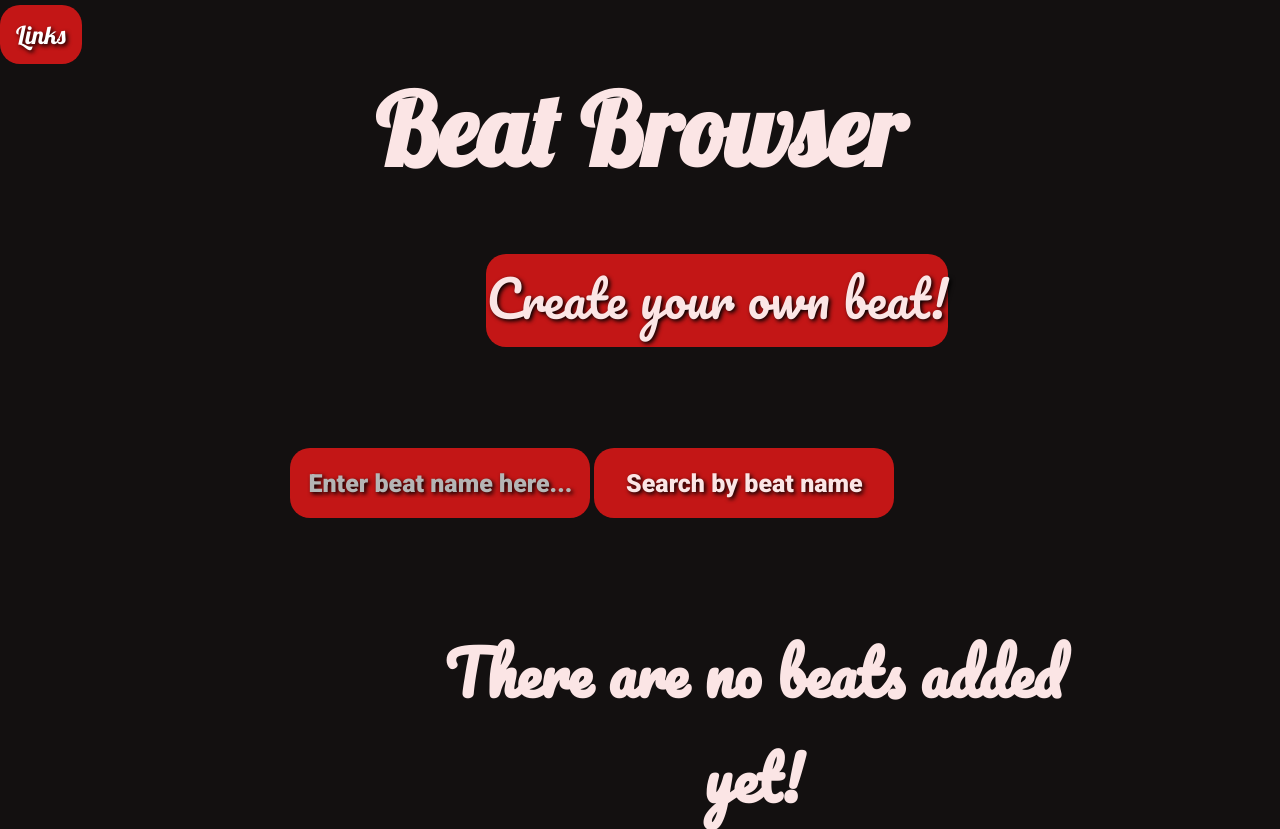
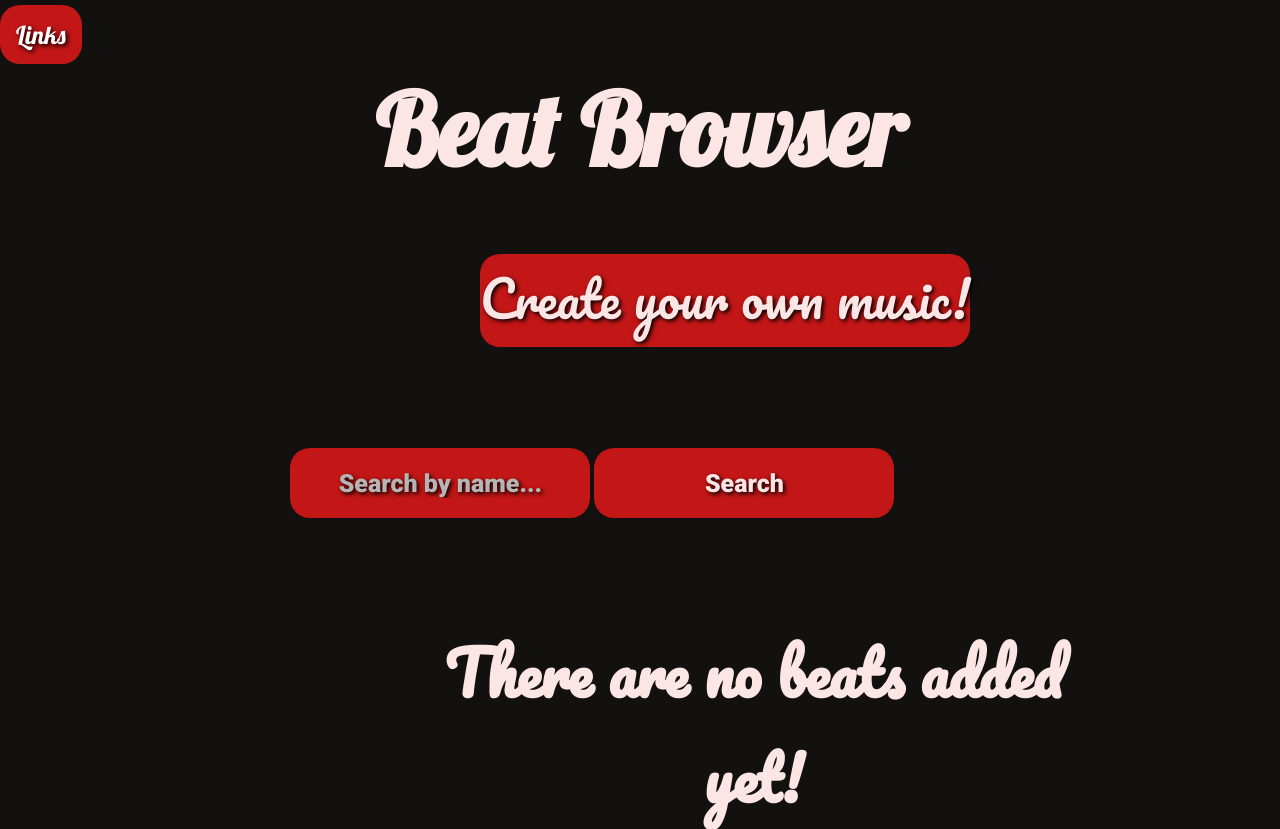
Before and after one commit to asen-krasimirov/Omega-Beats, a Django app: page /beats/ in a window 1280 px wide. Shown: the top 829 px of the page. Run offline with Django 3.2, Linux system fonts and the light colour scheme; data that the repository does not hold is empty; some web fonts are replaced.

Commit message:
fixing typos

```diff
--- a/static/styles/browser.css
+++ b/static/styles/browser.css
@@ -95,7 +95,7 @@
   width: 550px;
   padding: 0;
   padding-bottom: 5px;
-  left: 38%;
+  left: 37.5%;
   margin-top: 40px;
   text-decoration: none;
 }
--- a/templates/beats/browser.html
+++ b/templates/beats/browser.html
@@ -9,12 +9,11 @@
 {% block main_content %}
     <h2 id="browser_title" class="centered page_title">Beat Browser</h2>
 
-    <a class="centered main-button create-button" id="create-link" href="{% url 'piano page' %}">Create your own
-        beat!</a>
+    <a class="centered main-button create-button" id="create-link" href="{% url 'piano page' %}">Create your own music!</a>
 
     <form class="search_form" method="get">
-        <input class="search_field centered main-button" type="text" name="beat_name" placeholder="Enter beat name here...">
-        <input class="search_button centered main-button" type="submit" value="Search by beat name">
+        <input class="search_field centered main-button" type="text" name="beat_name" placeholder="Search by name...">
+        <input class="search_button centered main-button" type="submit" value="Search">
     </form>
 
     {% if beats %}
```
Also changed, not shown: templates/common/index.html (+15 -6 lines).
